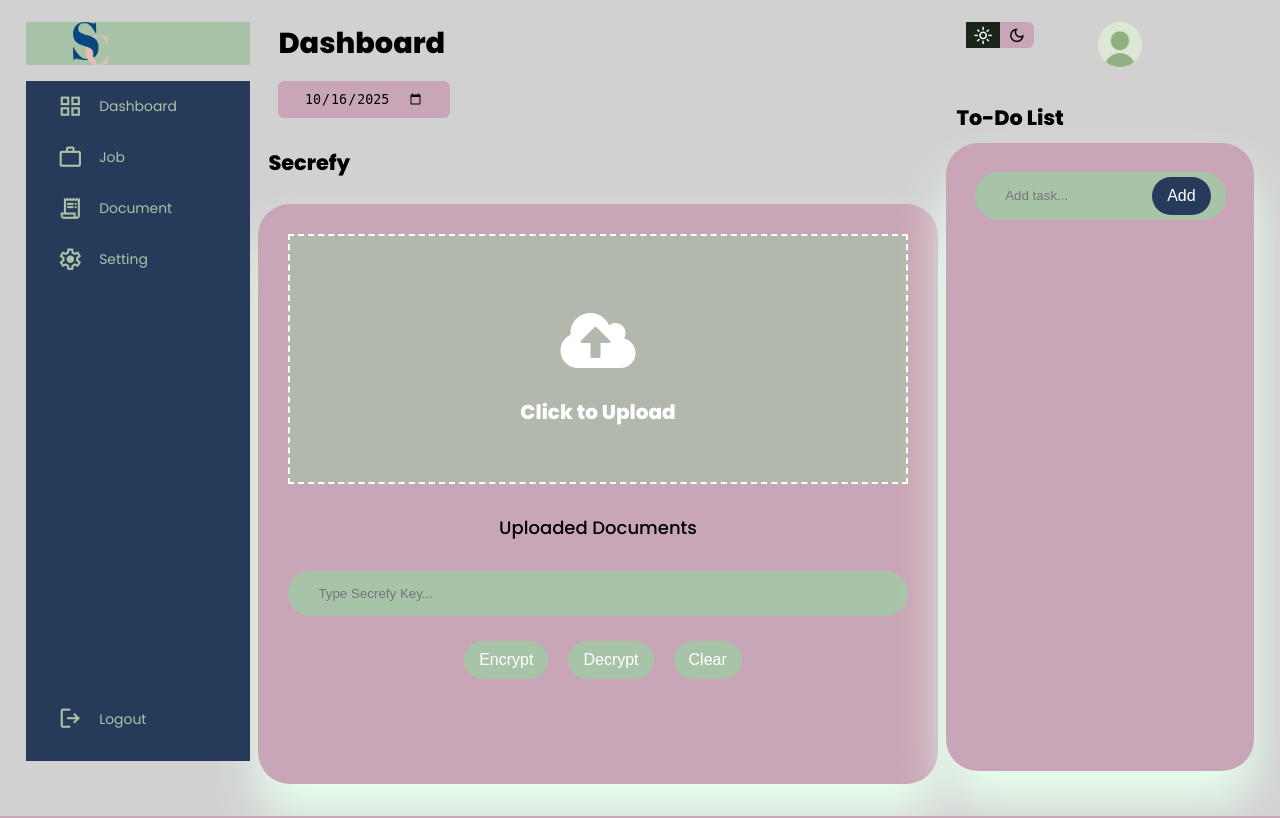
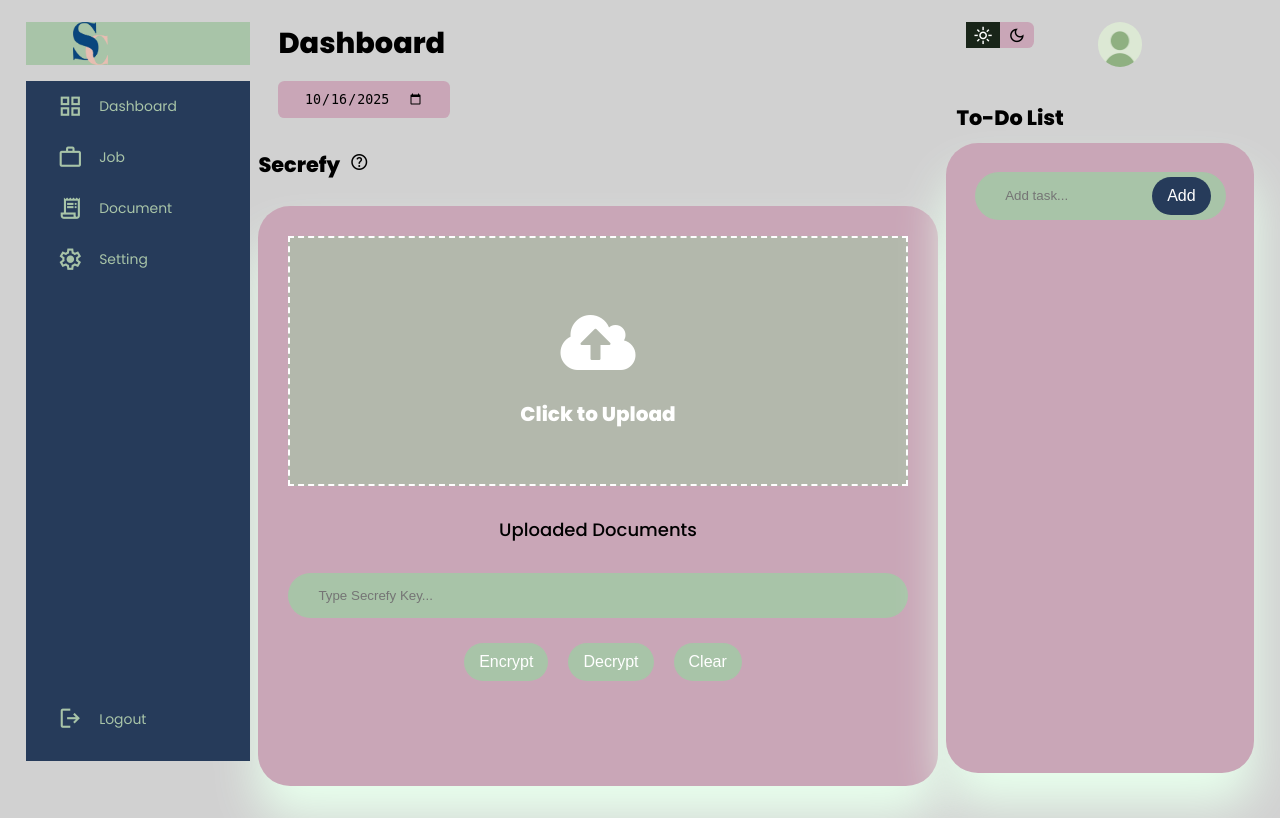
Before and after one commit to BadamiMas/SecureCorp-ICSP-, a Flask app: page /doc in a window 1280 px wide. Run offline with Flask 3, Linux system fonts and the light colour scheme; some libraries are stand-ins or nearby versions.

Commit message:
modified:   static/css/doc.css 	modified:   static/js/doc.js 	modified:   templates/doc.html

```diff
--- a/static/css/doc.css
+++ b/static/css/doc.css
@@ -244,13 +244,91 @@ main .date {
     margin-left: -20px;
 }
 
-.secrefy h2 {
-    margin-left: 10px;
-    margin-bottom: 10px;
+.secrefy-header {
+    display: flex;
+    align-items: center;
+    margin-bottom: 15px;
+}
+
+.secrefy-header h2 {
+    margin: 0;
     color: var(--clr-dark);
     font-size: 1.3rem;
     font-family: 'Poppins', sans-serif;
     font-weight: 800;
+    gap: 5px;
+}
+
+/* POPUP */
+
+.secrefy-header button {
+    border-radius: 50%;
+    border: 0;
+    color: var(--clr-dark);
+    background: transparent;
+    cursor: pointer;
+    padding: 5px;
+}
+
+.secrefy-header button span.material-symbols-outlined {
+    font-size: 20px;
+}
+
+.secrefy-header button:active {
+    opacity: 0.8;
+}
+
+.pop {
+    background-color: #0000009d;
+    opacity: 0;
+    position: fixed;
+    top: 0;
+    left: 0;
+    right: 0;
+    bottom: 0;
+    transition: all 0.3s ease-in-out;
+    z-index: -1;
+    display: flex;
+    justify-content: center;
+    align-items: center;
+}
+
+.pop.open {
+    opacity: 1;
+    z-index: 999;
+}
+
+.popup {
+    background-color: var(--clr-white);
+    padding: 15px 25px;
+    border-radius: var(--card-border-radius);
+    box-shadow: var(--box-shadow);
+    text-align: center;
+    width: 500px;
+    transition: all .3s ease;
+}
+
+.popup:hover {
+    box-shadow: none;
+}
+
+.popup h2 {
+    margin: 0;
+    color: var(--clr-dark);
+}
+
+.popup p {
+    line-height: 24px;
+    margin: 10px 0;
+}
+
+.popup button {
+    border-radius: var(--border-radius-2);
+    border: 0;
+    color: var(--clr-dark);
+    background: var(--clr-white);
+    cursor: pointer;
+    padding: 10px 15px;
 }
 
 .secretbox {
@@ -494,8 +572,8 @@ TO DO LIST
 
 .right .todo-list {
     width: 100%;
-    min-height: 78.5vh;
-    max-height: 78.5vh;
+    min-height: 78.7vh;
+    max-height: 78.7vh;
     overflow-y: auto;
     background-color: var(--clr-white);
     border-radius: var(--card-border-radius);
--- a/static/js/doc.js
+++ b/static/js/doc.js
@@ -63,6 +63,21 @@ function showTask() {
 }
 
 showTask();
+
+
+// POPUP //
+
+const openBtn = document.getElementById("openPop");
+const closeBtn = document.getElementById("closePop");
+const pop = document.getElementById("pop");
+
+openBtn.addEventListener("click", () => {
+    pop.classList.add("open");
+})
+
+closeBtn.addEventListener("click", () => {
+    pop.classList.remove("open");
+})
 
 
 // FILE UPLOAD //
--- a/templates/doc.html
+++ b/templates/doc.html
@@ -78,7 +78,21 @@
             </script>
 
             <div class="secrefy">
-                <h2>Secrefy</h2>
+                <div class="secrefy-header">
+                    <h2>Secrefy <button id="openPop"><span class="material-symbols-outlined">help</span></button></h2>
+                </div>
+
+                <!--help pop-up-->
+                <div class="pop" id="pop">
+                    <div class="popup">
+                        <h2>How to use Secrefy?</h2>
+                        <p>1. Click on "Click to Upload" to select a file from your device.</p>
+                        <p>2. Enter your Secrefy Key in the input box provided.</p>
+                        <p>3. Choose either "Encrypt" or "Decrypt" based on your requirement.</p>
+                        <p>4. To clear the form, click on the "Clear" button.</p>
+                        <button id="closePop">Close</button>
+                    </div>
+                </div>
 
                 <div class="secretbox">
                     <form id="secretForm" method="POST" enctype="multipart/form-data">
```
